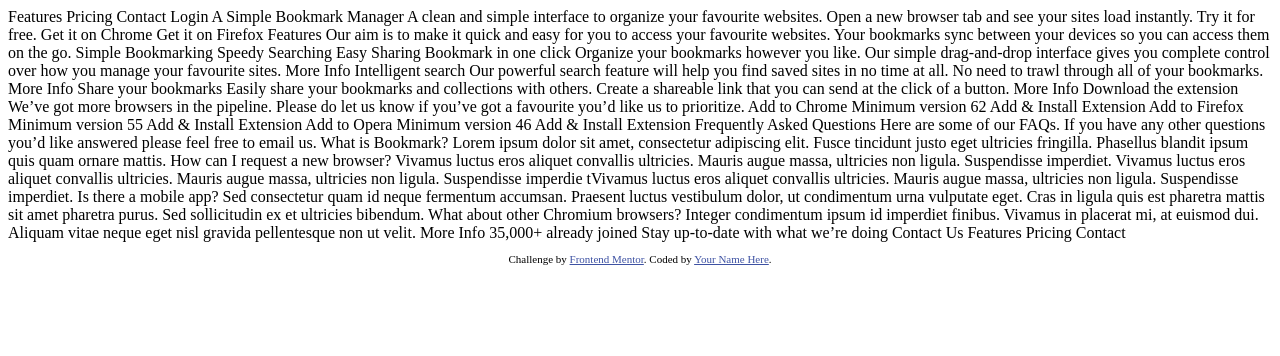
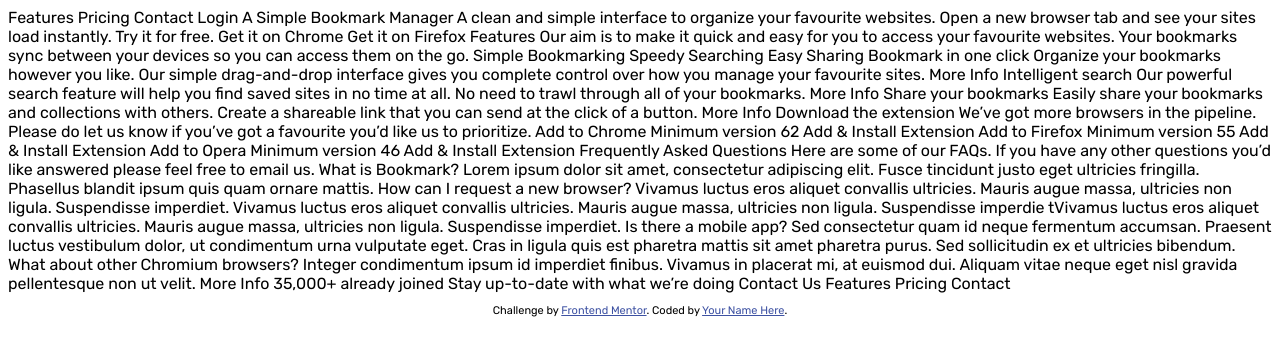
Before and after one commit to abe-m1/bookmark-landing-page, a website: page index.html in a window 1280 px wide. Drawn offline with Linux system fonts and the light colour scheme.

Commit message:
import font

```diff
--- a/scss/main.scss
+++ b/scss/main.scss
@@ -1,3 +1,8 @@
+@import url('https://fonts.googleapis.com/css2?family=Rubik:wght@400;500&display=swap');
+
+body {
+  font-family: 'Rubik', sans-serif;
+}
 .attribution {
   font-size: 11px;
   text-align: center;
```
Also changed, not shown: css/style.css.
